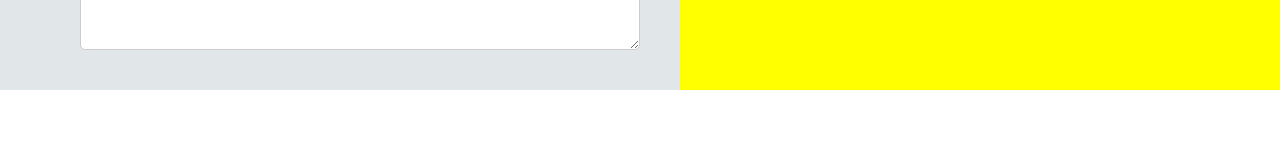
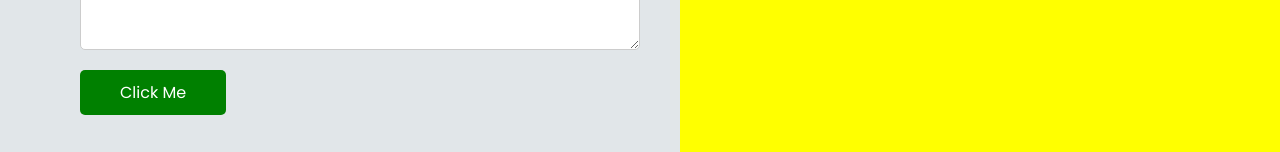
Before and after one commit to adeJoe22/technoglass, a React (Create React App) app: page /contact in a window 1280 px wide. Shown: the part 1180-1332 px from the top of the page. Before the commit the page ends 1270 px from the top, so only its background shows below. Built offline with nearby package versions, Linux system fonts and the light colour scheme.

Commit message:
Button component added

```diff
--- /dev/null
+++ b/src/components/Button.jsx
@@ -0,0 +1,27 @@
+import React from 'react';
+import styled from 'styled-components';
+
+const Button = ({ children, onClick }) => {
+  return <UniversalButton onClick={onClick}>{children}</UniversalButton>;
+};
+
+export default Button;
+
+const UniversalButton = styled.button`
+  padding: 10px 40px;
+  font-size: 16px;
+  border: none;
+  border-radius: 5px;
+  background-color: green;
+  color: #ffffff;
+  cursor: pointer;
+  width: fit-content;
+
+  &:hover {
+    background-color: #0056b3;
+  }
+
+  &:focus {
+    outline: none;
+  }
+`;
--- a/src/components/Form.jsx
+++ b/src/components/Form.jsx
@@ -1,7 +1,10 @@
 import React from 'react';
 import styled from 'styled-components';
+import Button from '../components/Button'
 
 const YourFormComponent = () => {
+    const handleClick = () => {
+        console.log('Button clicked!');}
   return (
     <FormContainer>
 
@@ -23,6 +26,10 @@ const YourFormComponent = () => {
       <FormGroup>
 
         <TextArea rows="8" name="message" />
+      </FormGroup>
+
+      <FormGroup>
+      <Button onClick={handleClick}>Click Me</Button>
       </FormGroup>
     </FormContainer>
   );
```
